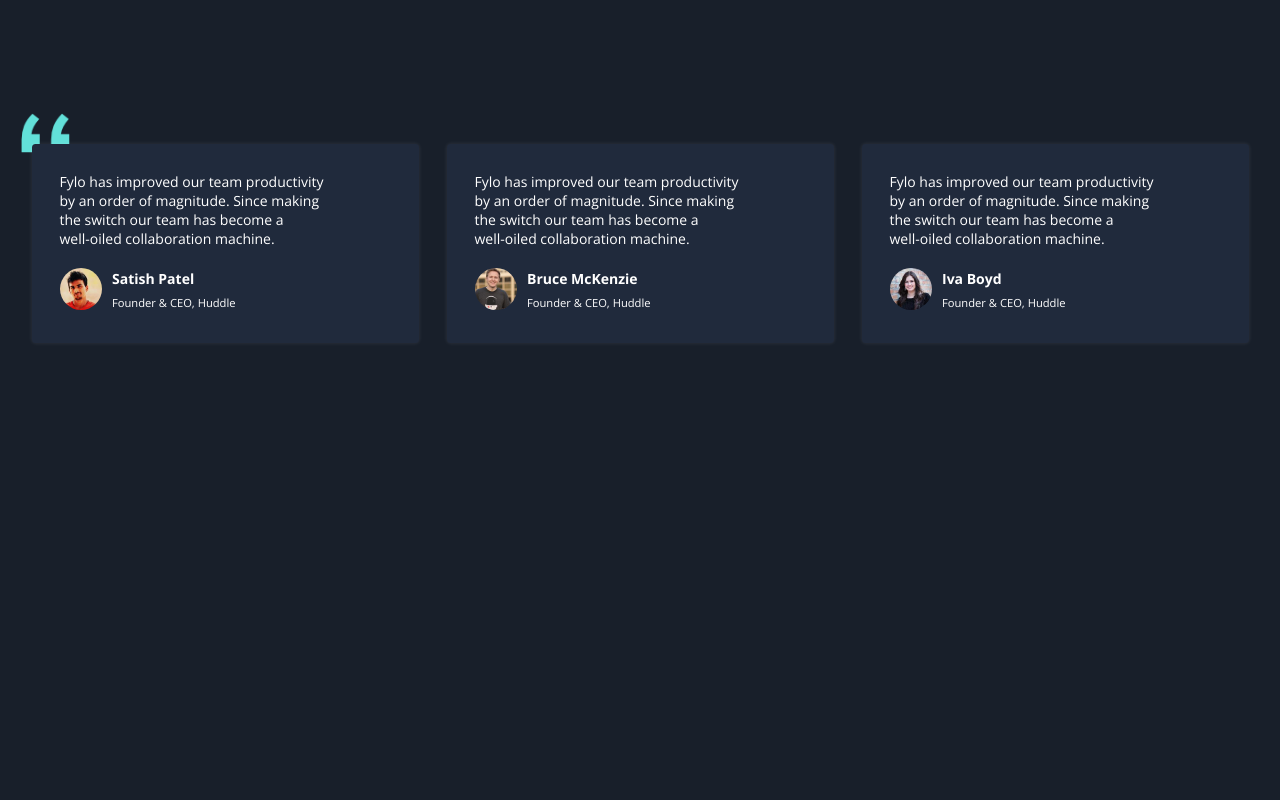
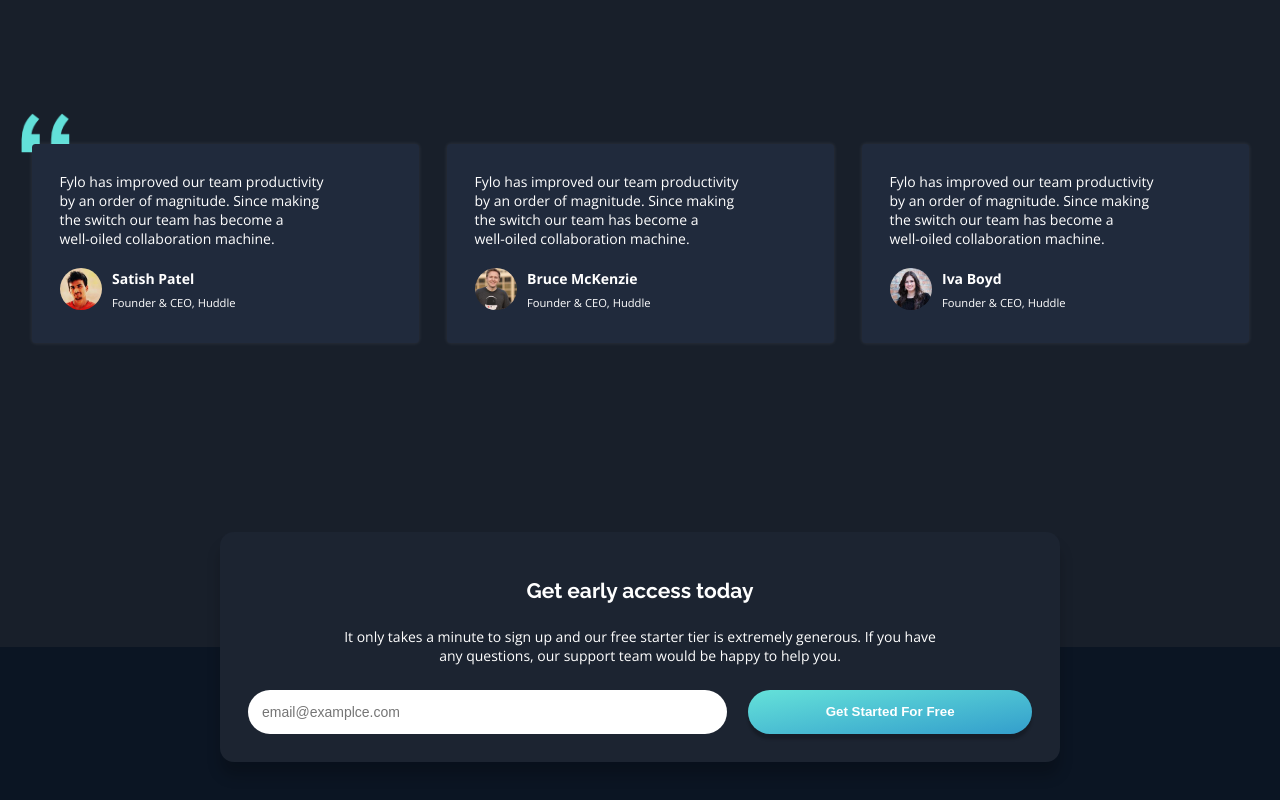
Before and after one commit to sutaC/Fylo-dark-theme-landing-page, a React (Vite) app: page / in a window 1280 px wide. Shown: the part 1937-2737 px from the top of the page. Before the commit the page ends 2375 px from the top, so only its background shows below. Built offline with nearby package versions, Linux system fonts and the light colour scheme.

Commit message:
Get started

```diff
--- a/src/App.tsx
+++ b/src/App.tsx
@@ -3,6 +3,7 @@ import Hero from "./sections/Hero";
 import Features from "./sections/Features";
 import CallToAction from "./sections/CallToAction";
 import Team from "./sections/Team";
+import GetStarted from "./sections/GetStarted";
 
 export default function App() {
     return (
@@ -12,6 +13,7 @@ export default function App() {
             <Features />
             <CallToAction />
             <Team />
+            <GetStarted />
         </>
     );
 }
--- a/src/components/Button.tsx
+++ b/src/components/Button.tsx
@@ -2,13 +2,19 @@ import styles from "./Button.module.css";
 
 export default function Button({
     children,
+    type,
     onClick,
 }: {
     children?: JSX.Element | string;
+    type?: "button" | "submit" | "reset";
     onClick?: React.MouseEventHandler<HTMLButtonElement> | undefined;
 }) {
     return (
-        <button className={styles.button} onClick={onClick}>
+        <button
+            type={type ?? "button"}
+            className={styles.button}
+            onClick={onClick}
+        >
             {children}
         </button>
     );
--- /dev/null
+++ b/src/sections/GetStarted.module.css
@@ -0,0 +1,64 @@
+.getStarted {
+    position: relative;
+    padding: calc(var(--pad-root) * 3) var(--pad-root);
+    isolation: isolate;
+}
+
+.getStarted::before {
+    position: absolute;
+    top: 50%;
+    left: 0;
+    content: "";
+    display: block;
+    width: 100%;
+    height: 50%;
+    background-color: var(--clr-pri-footer-bg);
+    z-index: -10;
+}
+
+.card {
+    max-width: 60rem;
+    margin: auto;
+    padding: 2rem;
+    border-radius: 1rem;
+    background-color: var(--clr-pri-intro-bg);
+    text-align: center;
+    box-shadow: 0 1em 1em var(--clr-neu-shadow);
+}
+
+.card p {
+    margin: 1.75em auto;
+    max-width: 75ch;
+}
+
+.form {
+    display: flex;
+    flex-direction: column;
+    gap: 1.5em;
+}
+
+.form input {
+    font-size: 1em;
+    width: 100%;
+    padding: 1em;
+    border: none;
+    border-radius: 2rem;
+}
+
+.form button {
+    width: 100%;
+}
+
+@media (width >= 800px) {
+    .form {
+        flex-direction: row;
+    }
+
+    .form input {
+        flex: 3;
+    }
+
+    .form button {
+        flex: 1;
+    }
+}
--- /dev/null
+++ b/src/sections/GetStarted.tsx
@@ -0,0 +1,36 @@
+import styles from "./GetStarted.module.css";
+import Button from "../components/Button";
+
+export default function GetStarted() {
+    const handleSubmit = (event: React.FormEvent<HTMLFormElement>) => {
+        event.preventDefault();
+        // Handle sing in
+        console.log("Sing in");
+    };
+
+    return (
+        <section
+            className={styles.getStarted}
+            id="getstarted"
+            aria-labelledby="hgetstarted"
+        >
+            <div className={styles.card}>
+                <h2 id="hgetstarted">Get early access today</h2>
+                <p>
+                    It only takes a minute to sign up and our free starter tier
+                    is extremely generous. If you have any questions, our
+                    support team would be happy to help you.
+                </p>
+                <form className={styles.form} onSubmit={handleSubmit}>
+                    <input
+                        name="email"
+                        type="email"
+                        className={styles.email}
+                        placeholder="email@examplce.com"
+                    />
+                    <Button type="submit">Get Started For Free</Button>
+                </form>
+            </div>
+        </section>
+    );
+}
--- a/src/sections/Header.tsx
+++ b/src/sections/Header.tsx
@@ -7,7 +7,7 @@ export default function Header() {
             <nav className={styles.nav}>
                 <a href="#features">Features</a>
                 <a href="#team">Team</a>
-                <a href="#signin">Sign In</a>
+                <a href="#getstarted">Sign In</a>
             </nav>
         </header>
     );
```
